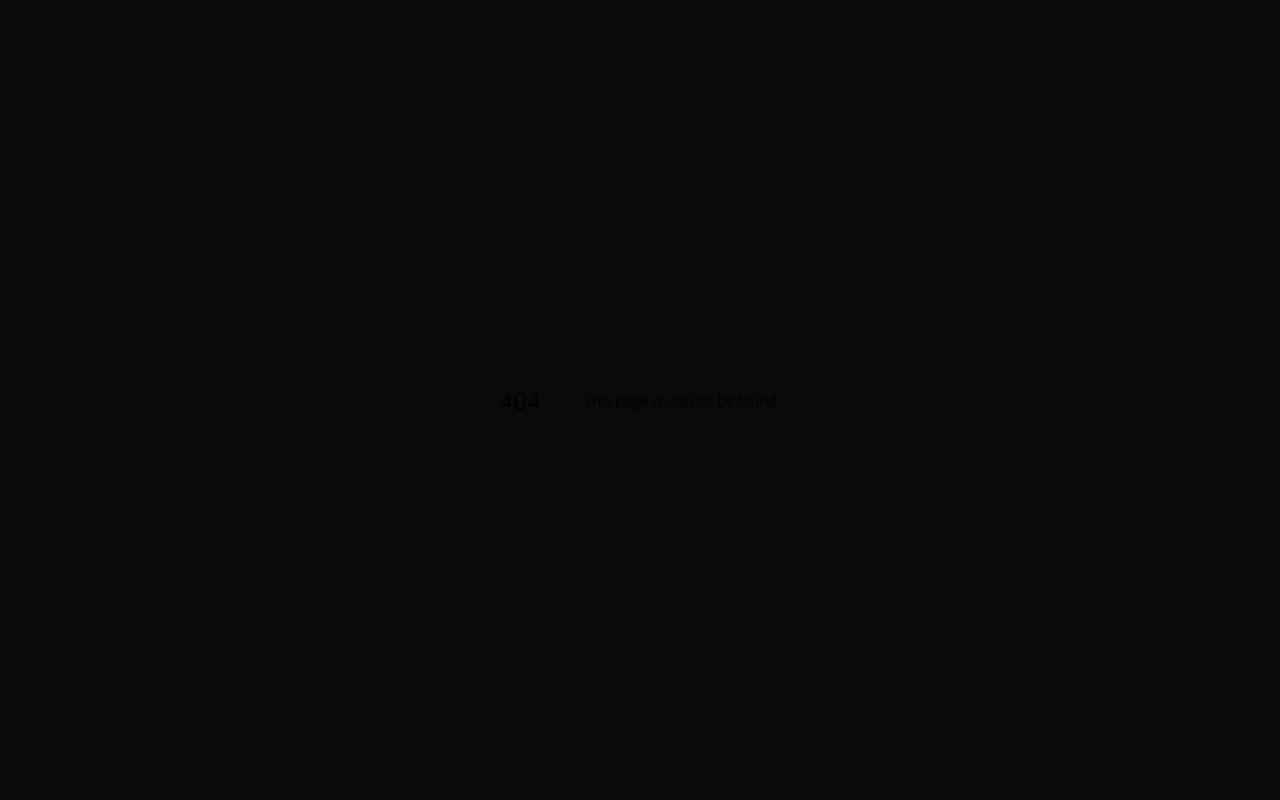
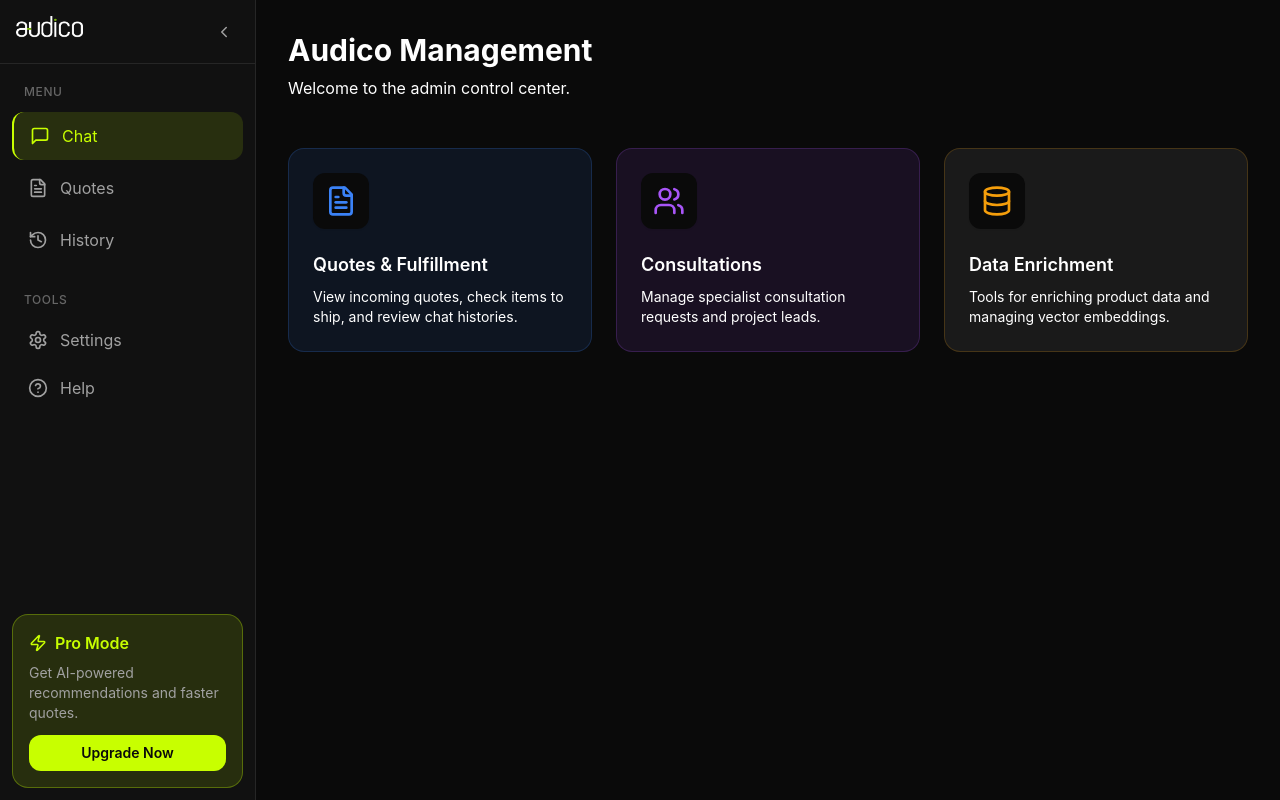
Before and after one commit to AudicoSA/audico_management_team, a Next.js app in the folder audico-chat-quote/: page /admin in a window 1280 px wide. Before the commit this address had no page. Built offline with nearby package versions, Linux system fonts and the light colour scheme.

Commit message:
feat(admin): add dashboard landing page

```diff
--- /dev/null
+++ b/audico-chat-quote/src/app/admin/page.tsx
@@ -0,0 +1,58 @@
+import { AdminShell } from "@/components/admin/admin-shell";
+import { FileText, Users, Database } from "lucide-react";
+import Link from "next/link";
+
+export default function AdminDashboardPage() {
+    const cards = [
+        {
+            title: "Quotes & Fulfillment",
+            description: "View incoming quotes, check items to ship, and review chat histories.",
+            href: "/admin/quotes",
+            icon: <FileText className="w-8 h-8 text-blue-500" />,
+            color: "bg-blue-500/10 border-blue-500/20"
+        },
+        {
+            title: "Consultations",
+            description: "Manage specialist consultation requests and project leads.",
+            href: "/admin/consultations",
+            icon: <Users className="w-8 h-8 text-purple-500" />,
+            color: "bg-purple-500/10 border-purple-500/20"
+        },
+        {
+            title: "Data Enrichment",
+            description: "Tools for enriching product data and managing vector embeddings.",
+            href: "/admin/enrich",
+            icon: <Database className="w-8 h-8 text-amber-500" />,
+            color: "bg-amber-500/10 border-amber-500/20"
+        }
+    ];
+
+    return (
+        <AdminShell>
+            <div className="w-full h-full flex flex-col p-8 max-w-6xl mx-auto">
+                <header className="mb-12">
+                    <h1 className="text-3xl font-bold mb-2">Audico Management</h1>
+                    <p className="text-muted-foreground">
+                        Welcome to the admin control center.
+                    </p>
+                </header>
+
+                <div className="grid md:grid-cols-2 lg:grid-cols-3 gap-6">
+                    {cards.map((card) => (
+                        <Link
+                            key={card.href}
+                            href={card.href}
+                            className={`block p-6 rounded-xl border ${card.color} hover:opacity-90 transition-opacity bg-background-elevated`}
+                        >
+                            <div className="mb-4 p-3 bg-background rounded-lg inline-block shadow-sm">
+                                {card.icon}
+                            </div>
+                            <h3 className="text-lg font-semibold mb-2">{card.title}</h3>
+                            <p className="text-sm text-muted-foreground">{card.description}</p>
+                        </Link>
+                    ))}
+                </div>
+            </div>
+        </AdminShell>
+    );
+}
```
